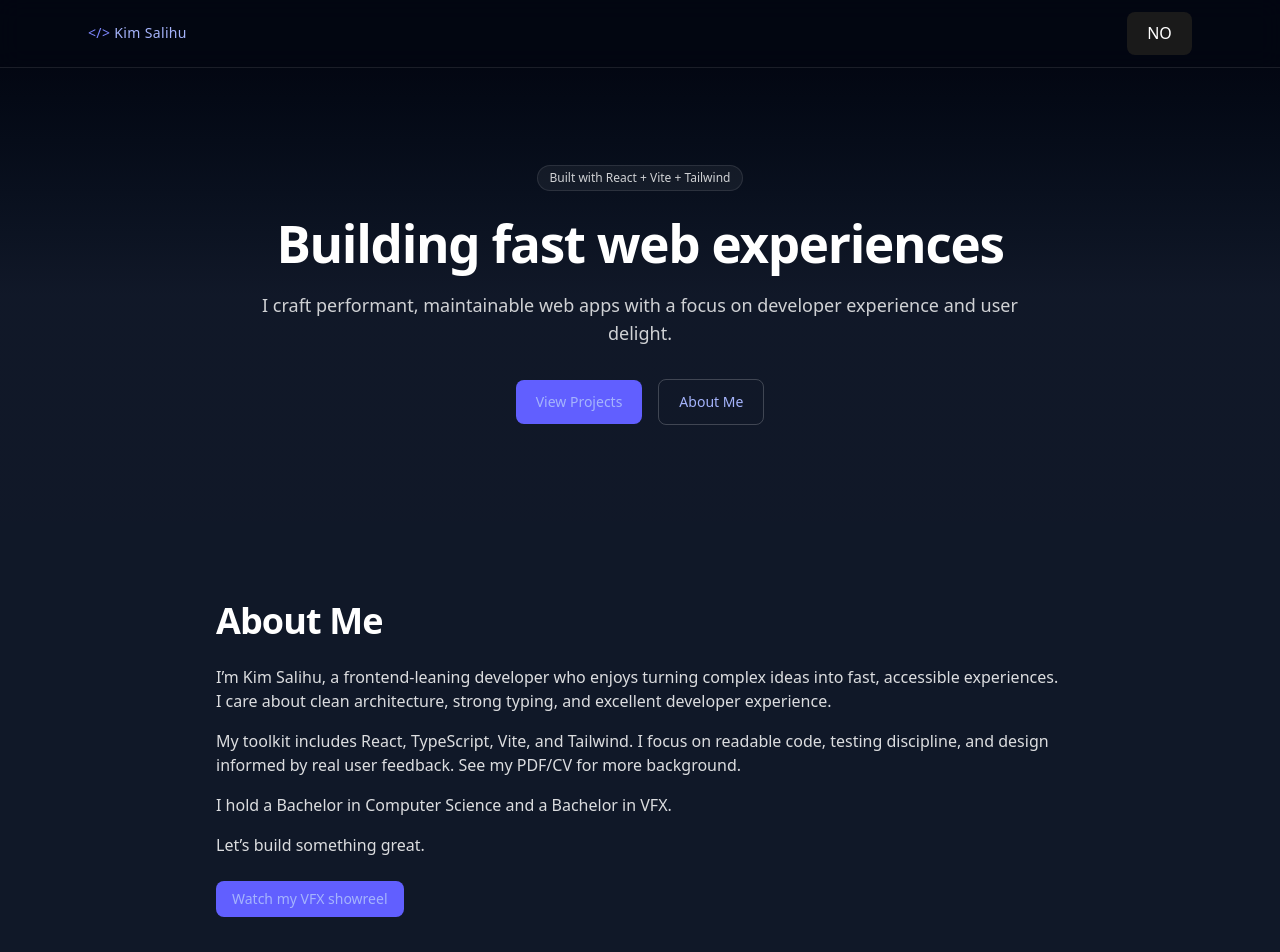
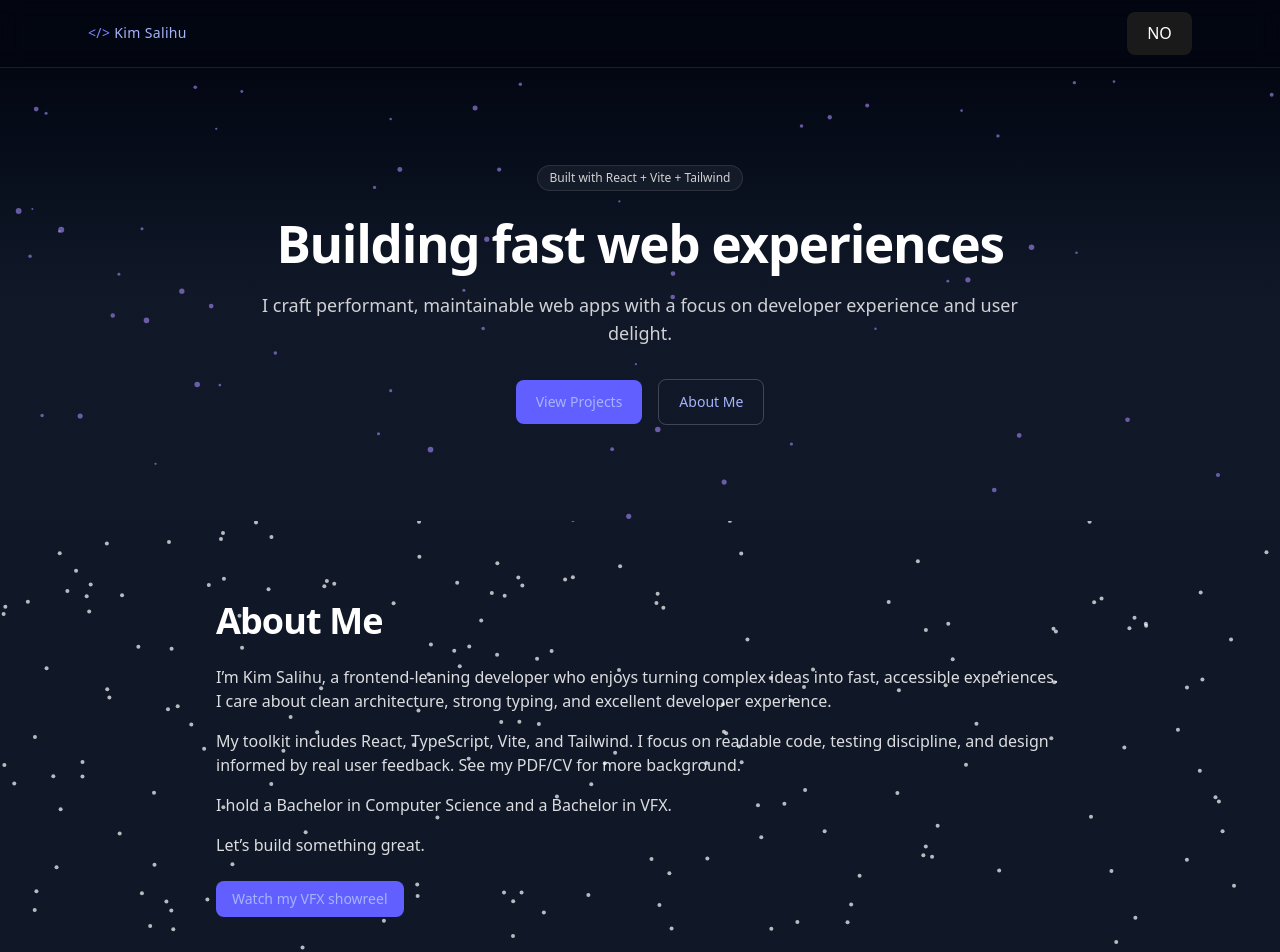
Before and after one commit to DankmemerXDD/my_portfolio, a React (Vite) app in the folder Frontend/: page / in a window 1280 px wide. Shown: the top 952 px of the page. Built offline with nearby package versions, Linux system fonts and the light colour scheme.

Commit message:
new animations and pimps to the site

```diff
--- a/Frontend/src/components/About.tsx
+++ b/Frontend/src/components/About.tsx
@@ -1,19 +1,40 @@
 import { useI18n } from '../i18n/I18nProvider'
+import { motion } from 'framer-motion'
+import { ParticlesBackground } from './ParticlesBackground'
+
+const container = {
+  hidden: { opacity: 0 },
+  show: {
+    opacity: 1,
+    transition: { staggerChildren: 0.25 },
+  },
+}
+const item = {
+  hidden: { opacity: 0, y: 20 },
+  show: { opacity: 1, y: 0 },
+}
 
 export function About() {
   const { t } = useI18n()
   return (
-    <section id="about" className="bg-gray-900 py-20 text-white">
-      <div className="mx-auto max-w-4xl px-6">
+    <section id="about" className="relative bg-gray-900 py-20 text-white">
+      <ParticlesBackground type="stars" />
+      <div className="relative z-10 mx-auto max-w-4xl px-6">
         <header className="mb-6">
           <h2 className="text-3xl font-bold tracking-tight sm:text-4xl">{t('about.title')}</h2>
         </header>
-        <div className="space-y-4 text-white/85">
-          <p>{t('about.p1')}</p>
-          <p>{t('about.p2')}</p>
-          <p>{t('about.degrees')}</p>
-          <p>{t('about.p3')}</p>
-          <div className="pt-2">
+        <motion.div
+          variants={container}
+          initial="hidden"
+          whileInView="show"
+          viewport={{ once: true, amount: 0.2 }}
+          className="space-y-4 text-white/85"
+        >
+          <motion.p variants={item}>{t('about.p1')}</motion.p>
+          <motion.p variants={item}>{t('about.p2')}</motion.p>
+          <motion.p variants={item}>{t('about.degrees')}</motion.p>
+          <motion.p variants={item}>{t('about.p3')}</motion.p>
+          <motion.div variants={item} className="pt-2">
             <a
               href="https://tinyurl.com/KimShowreel"
               target="_blank"
@@ -22,8 +43,8 @@ export function About() {
             >
               {t('about.showreel')}
             </a>
-          </div>
-        </div>
+          </motion.div>
+        </motion.div>
       </div>
     </section>
   )
--- a/Frontend/src/components/Hero.tsx
+++ b/Frontend/src/components/Hero.tsx
@@ -1,28 +1,62 @@
 import { useI18n } from '../i18n/I18nProvider'
+import { motion } from 'framer-motion'
+import { ParticlesBackground } from './ParticlesBackground' // 👈 viktig import
 
 export function Hero() {
   const { t } = useI18n()
   return (
-    <section id="hero" className="relative isolate overflow-hidden bg-gradient-to-b from-gray-950 via-gray-900 to-gray-900 py-24 text-white">
-      <div className="mx-auto max-w-6xl px-6">
+    <section
+      id="hero"
+      className="relative isolate overflow-hidden bg-gradient-to-b from-gray-950 via-gray-900 to-gray-900 py-24 text-white"
+    >
+      {/* Bakgrunn med meteorer */}
+      <ParticlesBackground type="meteors" />
+
+      <div className="mx-auto max-w-6xl px-6 relative z-10">
         <div className="mx-auto max-w-3xl text-center">
-          <p className="inline-block rounded-full border border-white/10 bg-white/5 px-3 py-1 text-xs text-white/80">
+          <motion.p
+            initial={{ opacity: 0, y: -20 }}
+            animate={{ opacity: 1, y: 0 }}
+            transition={{ duration: 0.6 }}
+            className="inline-block rounded-full border border-white/10 bg-white/5 px-3 py-1 text-xs text-white/80"
+          >
             {t('hero.badge')}
-          </p>
-          <h1 className="mt-6 text-4xl font-extrabold tracking-tight sm:text-6xl">
+          </motion.p>
+          <motion.h1
+            initial={{ opacity: 0, y: 40 }}
+            animate={{ opacity: 1, y: 0 }}
+            transition={{ duration: 0.8, delay: 0.3 }}
+            className="mt-6 text-4xl font-extrabold tracking-tight sm:text-6xl"
+          >
             {t('hero.title')}
-          </h1>
-          <p className="mt-5 text-lg leading-7 text-white/80">
+          </motion.h1>
+          <motion.p
+            initial={{ opacity: 0, y: 30 }}
+            animate={{ opacity: 1, y: 0 }}
+            transition={{ duration: 0.8, delay: 0.6 }}
+            className="mt-5 text-lg leading-7 text-white/80"
+          >
             {t('hero.subtitle')}
-          </p>
-          <div className="mt-8 flex items-center justify-center gap-4">
-            <a href="#projects" className="rounded-lg bg-indigo-500 px-5 py-3 text-sm font-medium text-white transition hover:bg-indigo-400">
+          </motion.p>
+          <motion.div
+            initial={{ opacity: 0 }}
+            animate={{ opacity: 1 }}
+            transition={{ duration: 0.6, delay: 1 }}
+            className="mt-8 flex items-center justify-center gap-4"
+          >
+            <a
+              href="#projects"
+              className="rounded-lg bg-indigo-500 px-5 py-3 text-sm font-medium text-white transition hover:bg-indigo-400"
+            >
               {t('hero.ctaProjects')}
             </a>
-            <a href="#about" className="rounded-lg border border-white/20 bg-transparent px-5 py-3 text-sm font-medium text-white transition hover:bg-white/10">
+            <a
+              href="#about"
+              className="rounded-lg border border-white/20 bg-transparent px-5 py-3 text-sm font-medium text-white transition hover:bg-white/10"
+            >
               {t('hero.ctaAbout')}
             </a>
-          </div>
+          </motion.div>
         </div>
       </div>
     </section>
--- a/Frontend/src/components/Navbar.tsx
+++ b/Frontend/src/components/Navbar.tsx
@@ -1,5 +1,6 @@
 import { useState } from 'react'
 import { useI18n } from '../i18n/I18nProvider'
+import { motion } from 'framer-motion'
 
 export function Navbar() {
   const [open, setOpen] = useState(false)
@@ -49,9 +50,16 @@ export function Navbar() {
           <ul className="mx-auto max-w-6xl px-6 py-2">
             {links.map((l) => (
               <li key={l.href} className="py-2">
-                <a href={l.href} className="block text-sm text-white/80" onClick={() => setOpen(false)}>
+                <motion.a
+                  href={l.href}
+                  className="block text-sm text-white/80"
+                  onClick={() => setOpen(false)}
+                  whileHover={{ scale: 1.05 }}
+                  whileTap={{ scale: 0.95 }}
+                  transition={{ type: 'spring', stiffness: 300 }}
+                >
                   {l.label}
-                </a>
+                </motion.a>
               </li>
             ))}
           </ul>
--- /dev/null
+++ b/Frontend/src/components/ParticlesBackground.tsx
@@ -0,0 +1,78 @@
+import { useEffect, useMemo, useState } from "react"
+import Particles from "@tsparticles/react"
+import type { Engine, IOptions, RecursivePartial } from "@tsparticles/engine"
+import { loadSlim } from "@tsparticles/slim"
+import { initParticlesEngine } from "@tsparticles/react"
+
+type ParticlesBackgroundProps = {
+  type?: "meteors" | "stars" | "bubbles"
+}
+
+export function ParticlesBackground({ type = "meteors" }: ParticlesBackgroundProps) {
+  const [ready, setReady] = useState(false)
+
+  useEffect(() => {
+    initParticlesEngine(async (engine: Engine) => {
+      await loadSlim(engine)
+    }).then(() => setReady(true))
+  }, [])
+
+  const options: RecursivePartial<IOptions> = useMemo(() => {
+    switch (type) {
+      case "stars":
+        return {
+          background: { color: "transparent" },
+          fullScreen: { enable: false },
+          particles: {
+            number: { value: 200 },
+            move: { enable: true, speed: 0.25 },
+            shape: { type: "circle" },
+            size: { value: 2 },
+            opacity: { value: 0.7 },
+            color: { value: "#ffffff" },
+          },
+          detectRetina: true,
+        }
+      case "bubbles":
+        return {
+          background: { color: "transparent" },
+          fullScreen: { enable: false },
+          particles: {
+            number: { value: 40 },
+            move: { direction: "top", enable: true, speed: 1.2 },
+            shape: { type: "circle" },
+            size: { value: { min: 3, max: 8 } },
+            opacity: { value: 0.6 },
+            color: { value: "#38bdf8" },
+          },
+          detectRetina: true,
+        }
+      case "meteors":
+      default:
+        return {
+          background: { color: "transparent" },
+          fullScreen: { enable: false },
+          particles: {
+            number: { value: 60 },
+            move: { direction: "bottom", enable: true, speed: 4 },
+            shape: { type: "circle" },
+            size: { value: { min: 1, max: 3 } },
+            opacity: { value: 0.6 },
+            color: { value: "#a78bfa" },
+          },
+          detectRetina: true,
+        }
+    }
+  }, [type])
+
+  if (!ready) return null
+
+  return (
+    <Particles
+      key={type}
+      id={`tsparticles-${type}`}
+      options={options}
+      className="pointer-events-none absolute inset-0 z-0"
+    />
+  )
+}
--- a/Frontend/src/components/ProjectCard.tsx
+++ b/Frontend/src/components/ProjectCard.tsx
@@ -1,6 +1,7 @@
 import type { Project } from '../data/projects'
 import { useState } from 'react'
 import { useI18n } from '../i18n/I18nProvider'
+import { motion } from 'framer-motion'
 
 interface ProjectCardProps {
   project: Project
@@ -11,7 +12,12 @@ export function ProjectCard({ project }: ProjectCardProps) {
   const { title, description, tags, image, demoUrl, repoUrl } = project
   const [open, setOpen] = useState(false)
   return (
-    <article className="group relative overflow-hidden rounded-2xl border border-white/10 bg-white/5 p-4 shadow-lg backdrop-blur-sm transition hover:translate-y-[-2px] hover:shadow-xl">
+    <motion.article
+      whileHover={{ scale: 1.02 }}
+      whileTap={{ scale: 0.98 }}
+      transition={{ type: 'spring', stiffness: 200 }}
+      className="group relative overflow-hidden rounded-2xl border border-white/10 bg-white/5 p-4 shadow-lg backdrop-blur-sm"
+    >
       {image && (
         <div className="mb-3 aspect-video overflow-hidden rounded-xl bg-black/20">
           <img
@@ -64,6 +70,6 @@ export function ProjectCard({ project }: ProjectCardProps) {
           {description}
         </div>
       )}
-    </article>
+    </motion.article>
   )
 }
--- a/Frontend/src/components/Services.tsx
+++ b/Frontend/src/components/Services.tsx
@@ -1,42 +1,43 @@
 import { useI18n } from '../i18n/I18nProvider'
+import { motion } from 'framer-motion'
+import { ParticlesBackground } from './ParticlesBackground'
+
+const serviceVariants = {
+  hidden: { opacity: 0, y: 30 },
+  show: { opacity: 1, y: 0 },
+}
 
 export function Services() {
   const { t } = useI18n()
   const items = [
-    {
-      title: t('services.frontend.title'),
-      desc: t('services.frontend.desc'),
-      icon: '⚡',
-    },
-    {
-      title: t('services.arch.title'),
-      desc: t('services.arch.desc'),
-      icon: '🧭',
-    },
-    {
-      title: t('services.ux.title'),
-      desc: t('services.ux.desc'),
-      icon: '🚀',
-    },
+    { title: t('services.frontend.title'), desc: t('services.frontend.desc'), icon: '⚡' },
+    { title: t('services.arch.title'), desc: t('services.arch.desc'), icon: '🧭' },
+    { title: t('services.ux.title'), desc: t('services.ux.desc'), icon: '🚀' },
   ]
 
   return (
-    <section id="services" className="bg-gray-950 py-20 text-white">
-      <div className="mx-auto max-w-6xl px-6">
+    <section id="services" className="relative bg-gray-950 py-20 text-white">
+      <ParticlesBackground type="bubbles" />
+      <div className="relative z-10 mx-auto max-w-6xl px-6">
         <header className="mb-10">
           <h2 className="text-3xl font-bold tracking-tight sm:text-4xl">{t('services.title')}</h2>
           <p className="mt-2 text-white/70">{t('services.subtitle')}</p>
         </header>
         <div className="grid grid-cols-1 gap-6 sm:grid-cols-2 lg:grid-cols-3">
-          {items.map((it) => (
-            <div
+          {items.map((it, idx) => (
+            <motion.div
               key={it.title}
+              variants={serviceVariants}
+              initial="hidden"
+              whileInView="show"
+              transition={{ delay: idx * 0.2, duration: 0.5 }}
+              viewport={{ once: true, amount: 0.2 }}
               className="rounded-2xl border border-white/10 bg-white/5 p-6 shadow-lg backdrop-blur-sm"
             >
               <div className="text-3xl">{it.icon}</div>
               <h3 className="mt-3 text-xl font-semibold">{it.title}</h3>
               <p className="mt-2 text-white/80">{it.desc}</p>
-            </div>
+            </motion.div>
           ))}
         </div>
       </div>
```
Also changed, not shown: package.json (added, +7 -0 lines), 2 other files (tests, documents, lock files or other folders).
